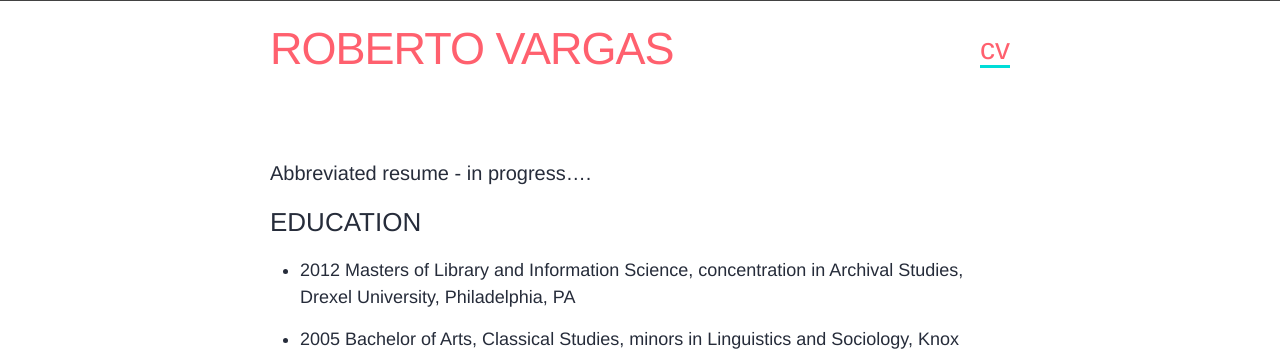
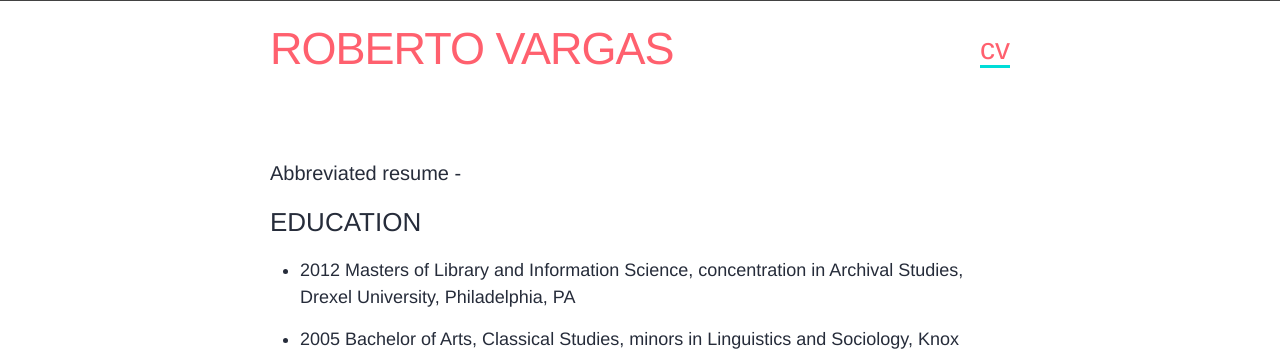
Before and after one commit to betovargas/betovargas.github.io, a Jekyll site: the page built from cv.md, in a window 1280 px wide. Shown: the top 355 px of the page. Built offline with Jekyll 4.4.1, drawn with Linux system fonts in a browser that asks for light colours.

Commit message:
edits cv.md

```diff
--- a/cv.md
+++ b/cv.md
@@ -4,7 +4,7 @@ title: cv
 permalink: /cv/
 ---
 
-#### Abbreviated resume - in progress....
+#### Abbreviated resume -
 
 ### EDUCATION
 
```
